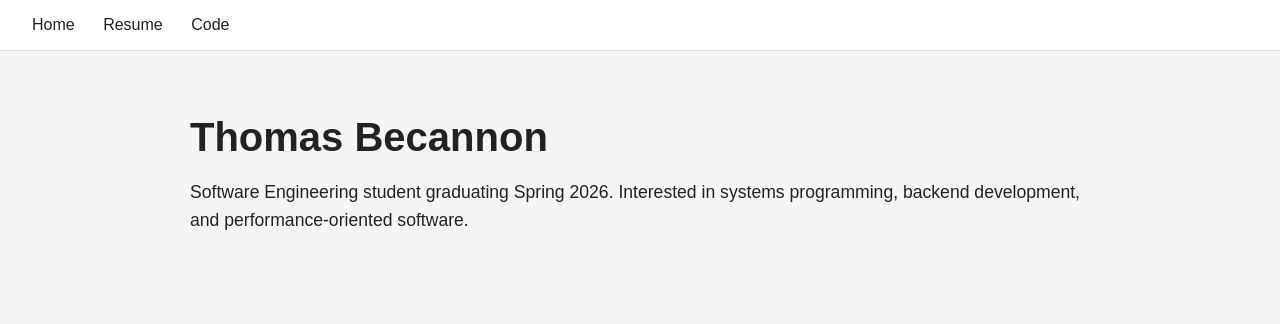
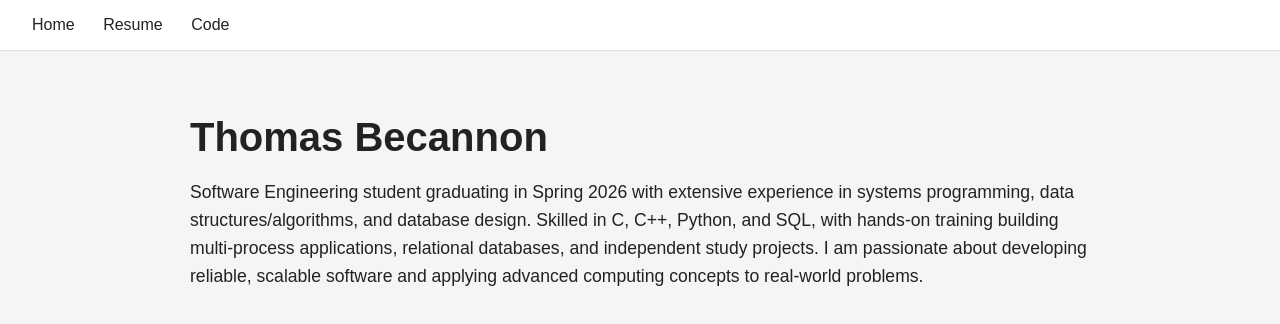
Before and after one commit to tbecannon/tbecannon.github.io, a plain HTML site: page index.html in a window 1280 px wide. Drawn offline with Linux system fonts and the light colour scheme.

Commit message:
Update index.html

```diff
--- a/index.html
+++ b/index.html
@@ -16,9 +16,10 @@
 <main>
     <h1>Thomas Becannon</h1>
     <p>
-        Software Engineering student graduating Spring 2026.
-        Interested in systems programming, backend development,
-        and performance-oriented software.
+        Software Engineering student graduating in Spring 2026 with extensive experience in systems programming, data structures/algorithms, and
+        database design. Skilled in C, C++, Python, and SQL, with hands-on training building multi-process applications, relational databases, and
+        independent study projects. I am passionate about developing reliable, scalable software and applying advanced computing concepts to real-world
+        problems.
     </p>
 </main>
 
```
